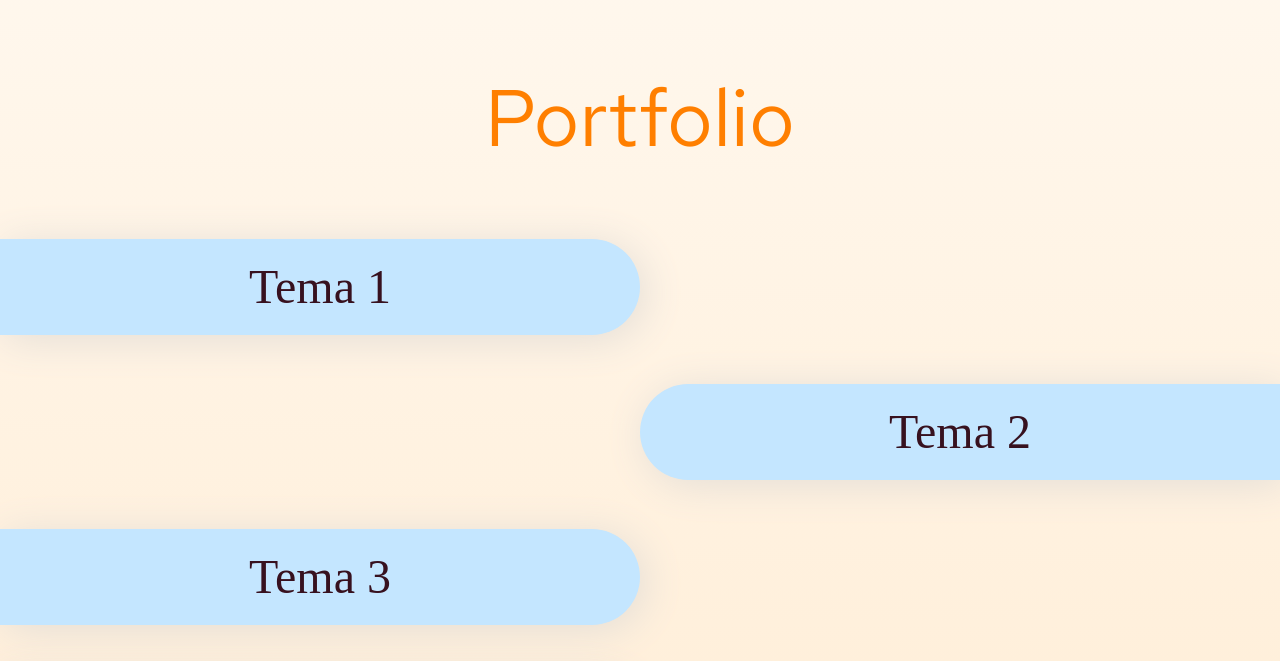
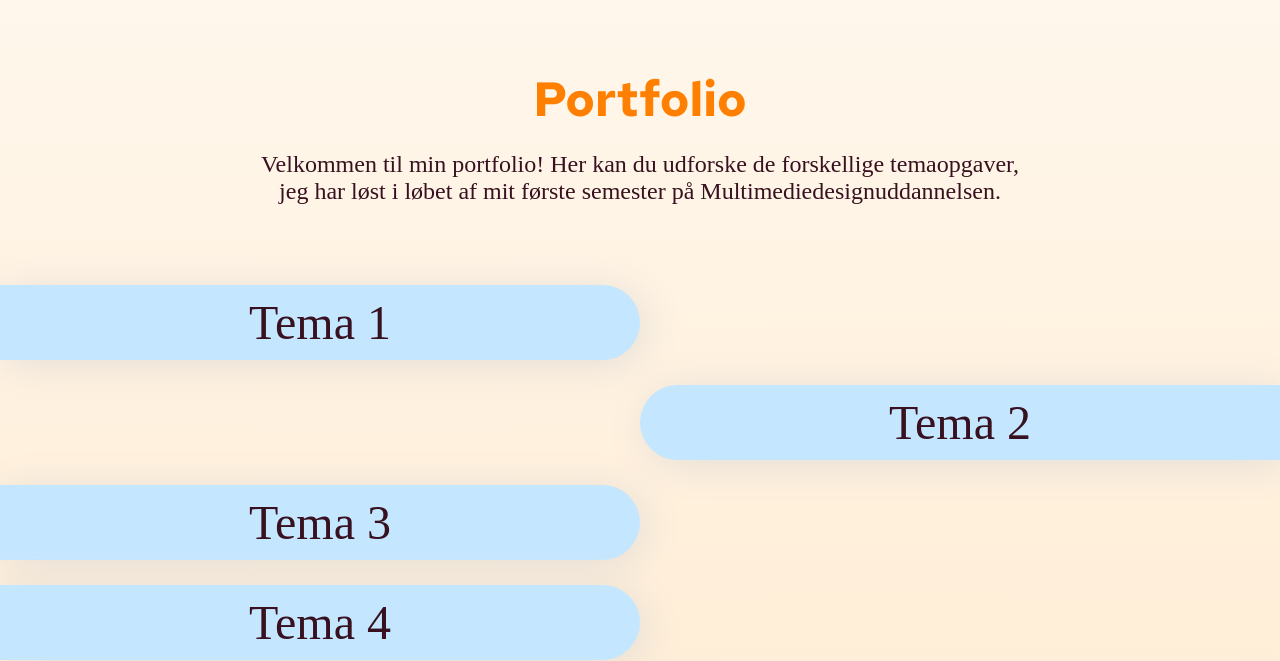
Before and after one commit to Nannasarah/06_portfolio, a plain HTML site: page portfolio.html in a window 1280 px wide. Shown: the part 163-824 px from the top of the page. Drawn offline with Linux system fonts and the light colour scheme; a web font is replaced by a local one.

Commit message:
rettetstavefejl

```diff
--- a/layout.css
+++ b/layout.css
@@ -209,29 +209,33 @@ img {
   }
 
   /************Portfolio forside************/
+
+  .startport h1 {
+    font-size: 3rem;
+  }
+  .startport p {
+    width: 60%;
+    font-size: 1.5rem;
+  }
+  .startport {
+    padding-top: 50px;
+    padding-bottom: 80px;
+  }
   .portforsidegrid {
     display: grid;
     grid-template-columns: 5fr 1fr 1fr 1fr 1fr 1fr 1fr 5fr;
-    grid-template-rows: 1fr 3fr 1fr 2fr 1fr 2fr 1fr 2fr 1fr 2fr 1fr 2fr 1fr 2fr 1fr;
+    grid-template-rows: 3fr 1fr 3fr 1fr 3fr 1fr 3fr 1fr 3fr 1fr 3fr 1fr;
   }
   .portforsidegrid a {
     text-decoration: none;
     text-align: center;
-  }
-  .portforsidegrid h1 {
-    grid-column: 3/7;
-    grid-row: 2/3;
-    text-align: center;
-    font-size: 5rem;
-    font-family: "Red Hat Text";
-    font-weight: 400;
   }
   .th {
     font-size: 1.5rem;
   }
   .T1k {
     grid-column: 1/5;
-    grid-row: 4/5;
+    grid-row: 1/2;
     background-color: #c4e6ff;
     border-top-right-radius: 50px;
     border-bottom-right-radius: 50px;
@@ -261,7 +265,7 @@ img {
 
   .T2k {
     grid-column: 5/9;
-    grid-row: 6/7;
+    grid-row: 3/4;
     background-color: #c4e6ff;
     border-top-left-radius: 50px;
     border-bottom-left-radius: 50px;
@@ -291,7 +295,7 @@ img {
 
   .T3k {
     grid-column: 1/5;
-    grid-row: 8/9;
+    grid-row: 5/6;
     background-color: #c4e6ff;
     border-top-right-radius: 50px;
     border-bottom-right-radius: 50px;
@@ -320,7 +324,7 @@ img {
   }
   .T4k {
     grid-column: 1/5;
-    grid-row: 10/11;
+    grid-row: 7/8;
     background-color: #c4e6ff;
     border-top-right-radius: 50px;
     border-bottom-right-radius: 50px;
@@ -349,7 +353,7 @@ img {
   }
   .T5k {
     grid-column: 5/9;
-    grid-row: 12/13;
+    grid-row: 9/10;
     background-color: #c4e6ff;
     border-top-left-radius: 50px;
     border-bottom-left-radius: 50px;
@@ -378,7 +382,7 @@ img {
   }
   .T6k {
     grid-column: 1/5;
-    grid-row: 14/15;
+    grid-row: 11/12;
     background-color: #c4e6ff;
     border-top-right-radius: 50px;
     border-bottom-right-radius: 50px;
--- a/portfolio.html
+++ b/portfolio.html
@@ -37,8 +37,13 @@
 
     </header>
     <main>
+        <div class="startport">
+            <h1>Portfolio</h1>
+            <p>Velkommen til min portfolio! Her kan du udforske de forskellige temaopgaver, jeg har løst i løbet af mit
+                første semester
+                på Multimediedesignuddannelsen.</p>
+        </div>
         <div class="portforsidegrid">
-            <h1>Portfolio</h1>
             <a href="tema1.html" class="T1k">
                 <div>
                     Tema 1
--- a/style.css
+++ b/style.css
@@ -410,15 +410,13 @@ textarea {
 .portforsidegrid {
   display: grid;
   grid-template-columns: 1fr 1fr 1fr 1fr 1fr;
-  grid-template-rows: 1fr 2fr 1fr 4fr 1fr 4fr 1fr 4fr 1fr 4fr 1fr 4fr 1fr;
+  grid-template-rows: 4fr 1fr 4fr 1fr 4fr 1fr 4fr 1fr 4fr 1fr;
 }
 .portforsidegrid a {
   text-decoration: none;
   text-align: center;
 }
-.portforsidegrid h1 {
-  grid-column: 2/5;
-  grid-row: 2/3;
+.startport h1 {
   text-align: center;
   font-size: 2rem;
   font-family: "Red Hat Text";
@@ -427,10 +425,20 @@ textarea {
   justify-content: center;
   color: #ff7f00;
 }
-
+.startport p {
+  text-align: center;
+  width: 80%;
+  margin-inline: auto;
+  color: #37111f;
+  font-family: Pavanam;
+  font-size: 1.5rem;
+}
+.startport {
+  padding-bottom: 30px;
+}
 .T1k {
   grid-column: 1/3;
-  grid-row: 4/5;
+  grid-row: 1/2;
   background-color: #c4e6ff;
   border-top-right-radius: 35px;
   border-bottom-right-radius: 35px;
@@ -446,7 +454,7 @@ textarea {
 
 .T2k {
   grid-column: 2/6;
-  grid-row: 6/7;
+  grid-row: 3/4;
   background-color: #c4e6ff;
   border-top-left-radius: 35px;
   border-bottom-left-radius: 35px;
@@ -462,7 +470,7 @@ textarea {
 
 .T3k {
   grid-column: 1/5;
-  grid-row: 8/9;
+  grid-row: 5/6;
   background-color: #c4e6ff;
   border-top-right-radius: 35px;
   border-bottom-right-radius: 35px;
@@ -478,7 +486,7 @@ textarea {
 
 .T4k {
   grid-column: 1/4;
-  grid-row: 10/11;
+  grid-row: 7/8;
   background-color: #c4e6ff;
   border-top-right-radius: 35px;
   border-bottom-right-radius: 35px;
@@ -494,7 +502,7 @@ textarea {
 
 .T5k {
   grid-column: 3/6;
-  grid-row: 12/13;
+  grid-row: 9/10;
   background-color: #c4e6ff;
   border-top-left-radius: 35px;
   border-bottom-left-radius: 35px;
@@ -510,7 +518,7 @@ textarea {
 
 .T6k {
   grid-column: 1/5;
-  grid-row: 14/15;
+  grid-row: 11/12;
   background-color: #c4e6ff;
   border-top-right-radius: 35px;
   border-bottom-right-radius: 35px;
```
Also changed, not shown: ommig.html (+2 -5 lines), tema2.html (+1 -1 lines), tema3.html (+2 -2 lines), tema4.html (+4 -4 lines), tema5.html (+5 -4 lines).
